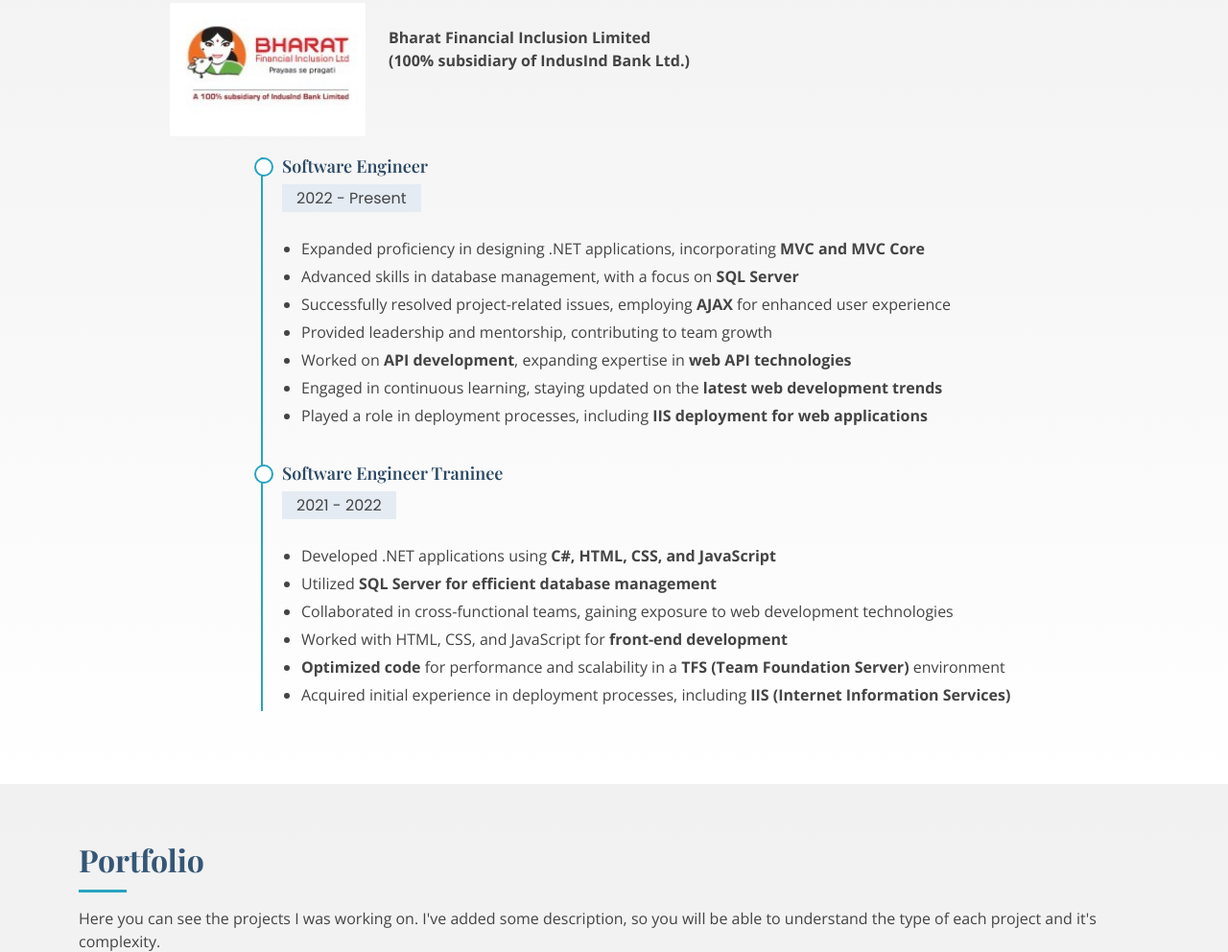
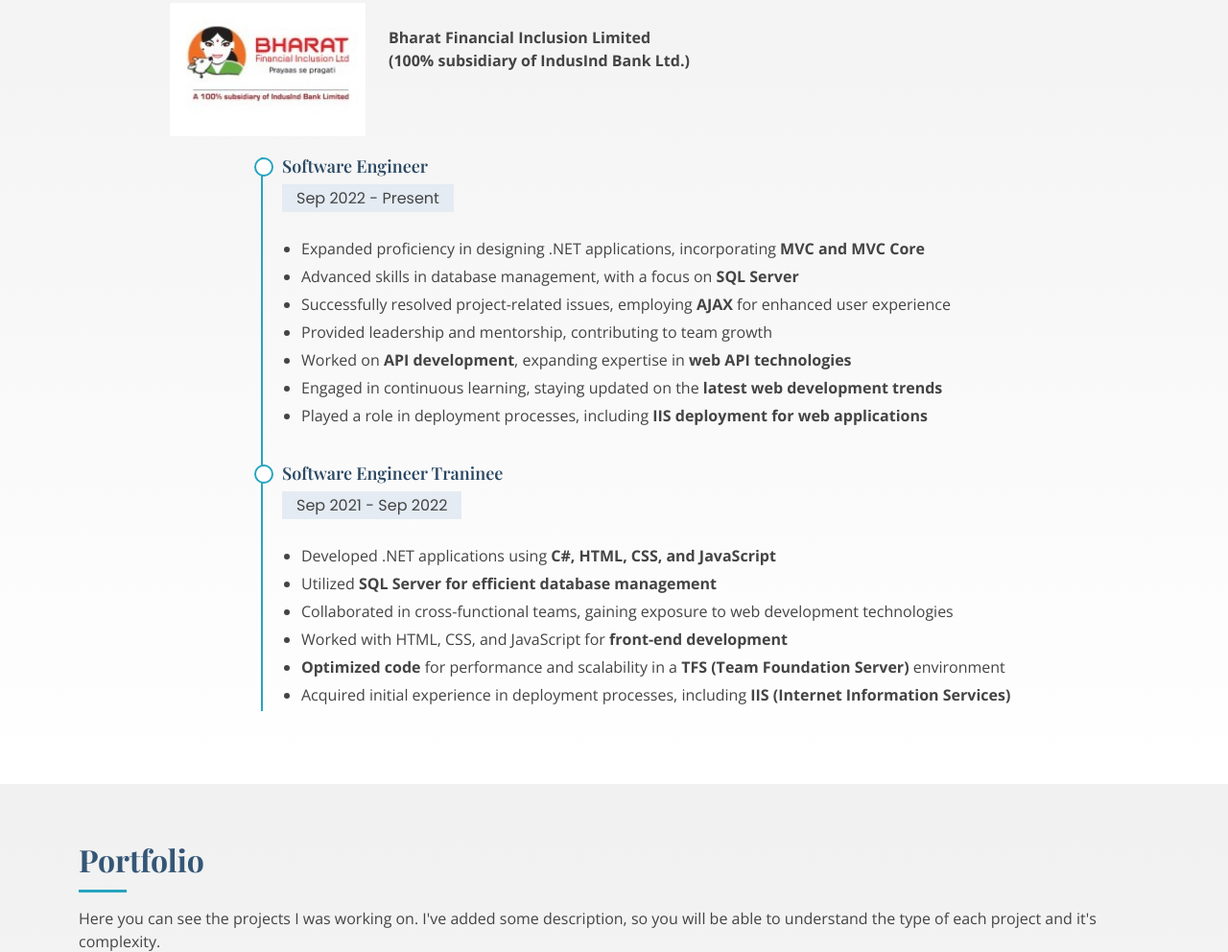
Before and after one commit to SweetyMahankali/sweetymahankali.github.io, a plain HTML site: page index.html in a window 1280 px wide. Shown: the part 1487-2479 px from the top of the page at 96% size. Drawn offline with nearby package versions, Linux system fonts and the light colour scheme; a web font is replaced by a local one.

Commit message:
Update index.html

```diff
--- a/index.html
+++ b/index.html
@@ -212,7 +212,7 @@
                             <!--<h3 class="resume-title">Professional Experience</h3>-->
                             <div class="resume-item">
                                 <h4>Software Engineer</h4>
-                                <h5>2022 - Present</h5>
+                                <h5>Sep 2022 - Present</h5>
                                 <p><em> </em></p>
                                 <p>
                                     <ul>
@@ -229,7 +229,7 @@
                             </div>
                             <div class="resume-item">
                                 <h4>Software Engineer Traninee</h4>
-                                <h5>2021 - 2022</h5>
+                                <h5>Sep 2021 - Sep 2022</h5>
 
                                 <p>
                                     <ul>
```
